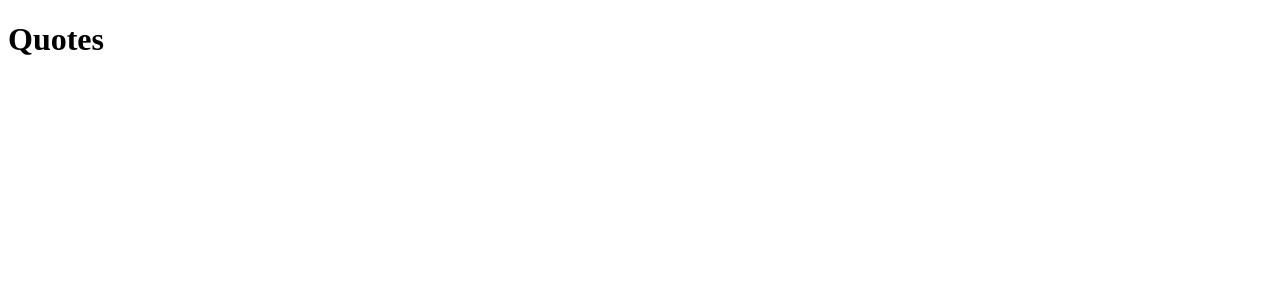
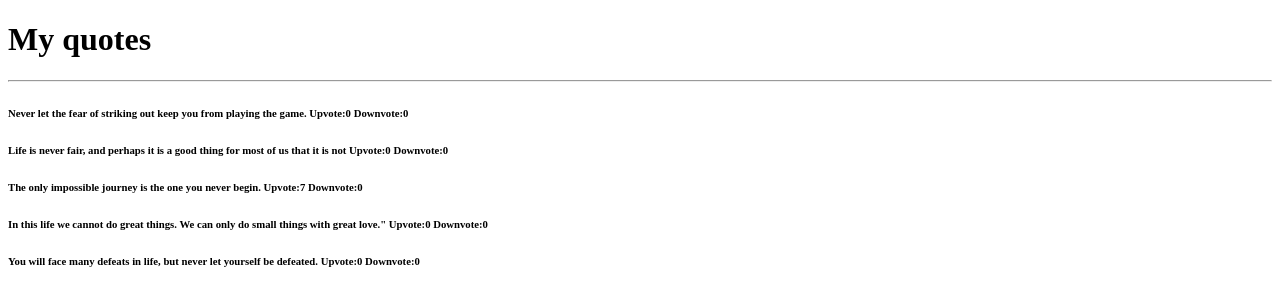
Before and after one commit to Mercynenoh/Quotes-Project, an Angular app: page / in a window 1280 px wide. Shown: the top 306 px of the page. Built offline with nearby package versions, Linux system fonts and the light colour scheme.

Commit message:
add quotes to quotes component

```diff
--- a/src/app/app.component.html
+++ b/src/app/app.component.html
@@ -1 +1 @@
-<h1>Quotes</h1>
+<app-quote></app-quote>
--- a/src/app/quote.ts
+++ b/src/app/quote.ts
@@ -1,4 +1,4 @@
-export class Goal {
+export class Quote {
 
 
   showDescription: boolean;
--- a/src/app/quote/quote.component.html
+++ b/src/app/quote/quote.component.html
@@ -1 +1,7 @@
-<p>quote works!</p>
+<div>
+    <h1>My quotes</h1>
+    <hr>
+    <div *ngFor= 'let quote of quotes'>
+        <h6 appHighlight>{{quote.name}} <span>Upvote:{{quote.upvote}} </span>    <span>Downvote:{{quote.downvote}}</span></h6>
+    </div>
+</div>
--- a/src/app/quote/quote.component.ts
+++ b/src/app/quote/quote.component.ts
@@ -1,11 +1,18 @@
 import { Component, OnInit } from '@angular/core';
-
+import { Quote } from '../quote';
 @Component({
   selector: 'app-quote',
   templateUrl: './quote.component.html',
   styleUrls: ['./quote.component.css']
 })
 export class QuoteComponent implements OnInit {
+  quotes: Quote[] = [
+    new Quote(1, 'Never let the fear of striking out keep you from playing the game.', 0, 0, 'Babe Ruth', 'Mercy', new Date(2022,4,13)),
+    new Quote(2, 'Life is never fair, and perhaps it is a good thing for most of us that it is not', 0, 0, 'Oscar Wilde','Mercy',  new Date(2022,4,12)),
+    new Quote(3, 'The only impossible journey is the one you never begin.', 7, 0, 'Tony Robbins','Mercy',  new Date(2022,4,11)),
+    new Quote(4, 'In this life we cannot do great things. We can only do small things with great love."', 0, 0, 'Mother Teresa', 'Mercy', new Date(2022,4,10)),
+    new Quote(5, 'You will face many defeats in life, but never let yourself be defeated.', 0, 0, 'Maya Angelou','Mercy', new Date(2022,4,9)),
+  ];
 
   constructor() { }
 
```
